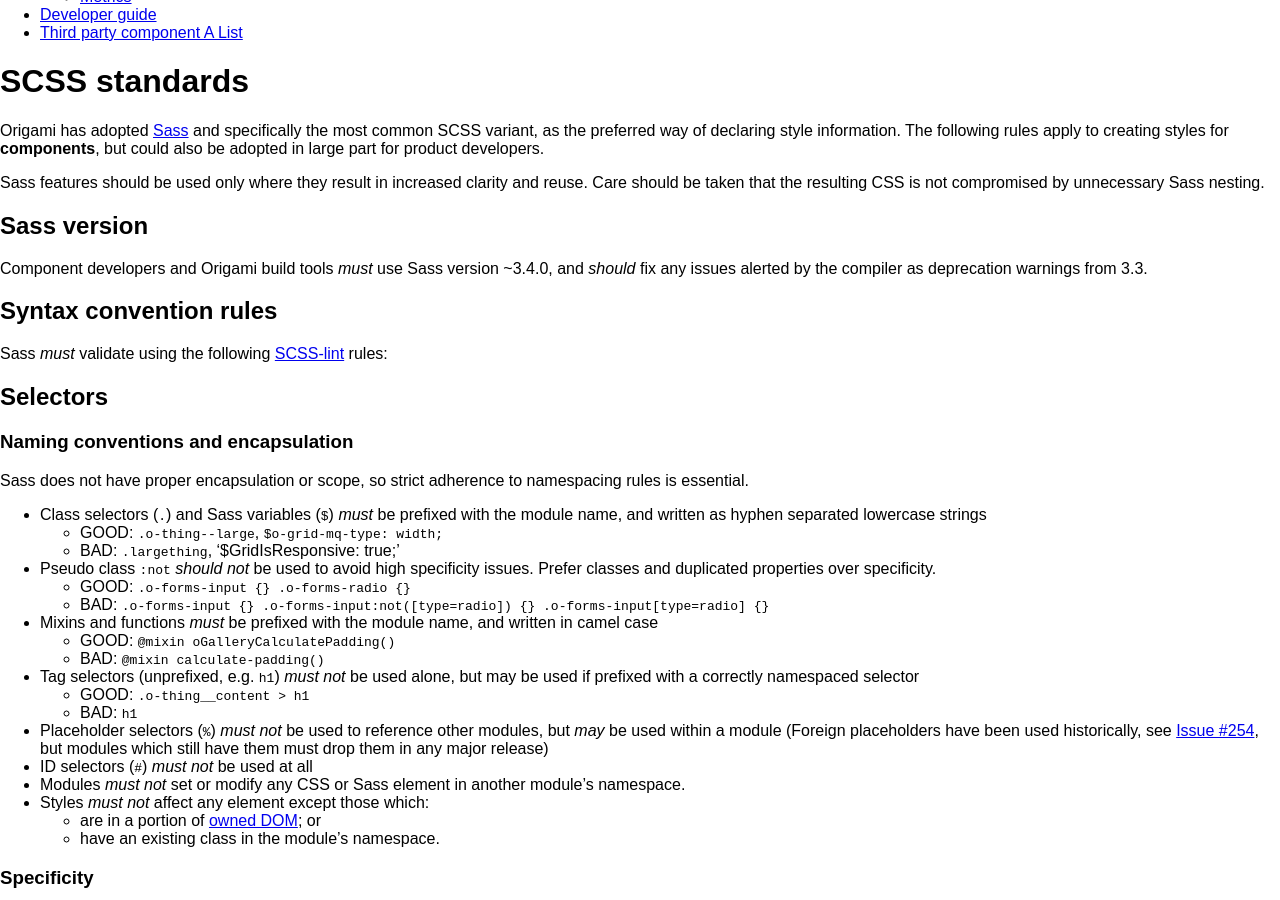
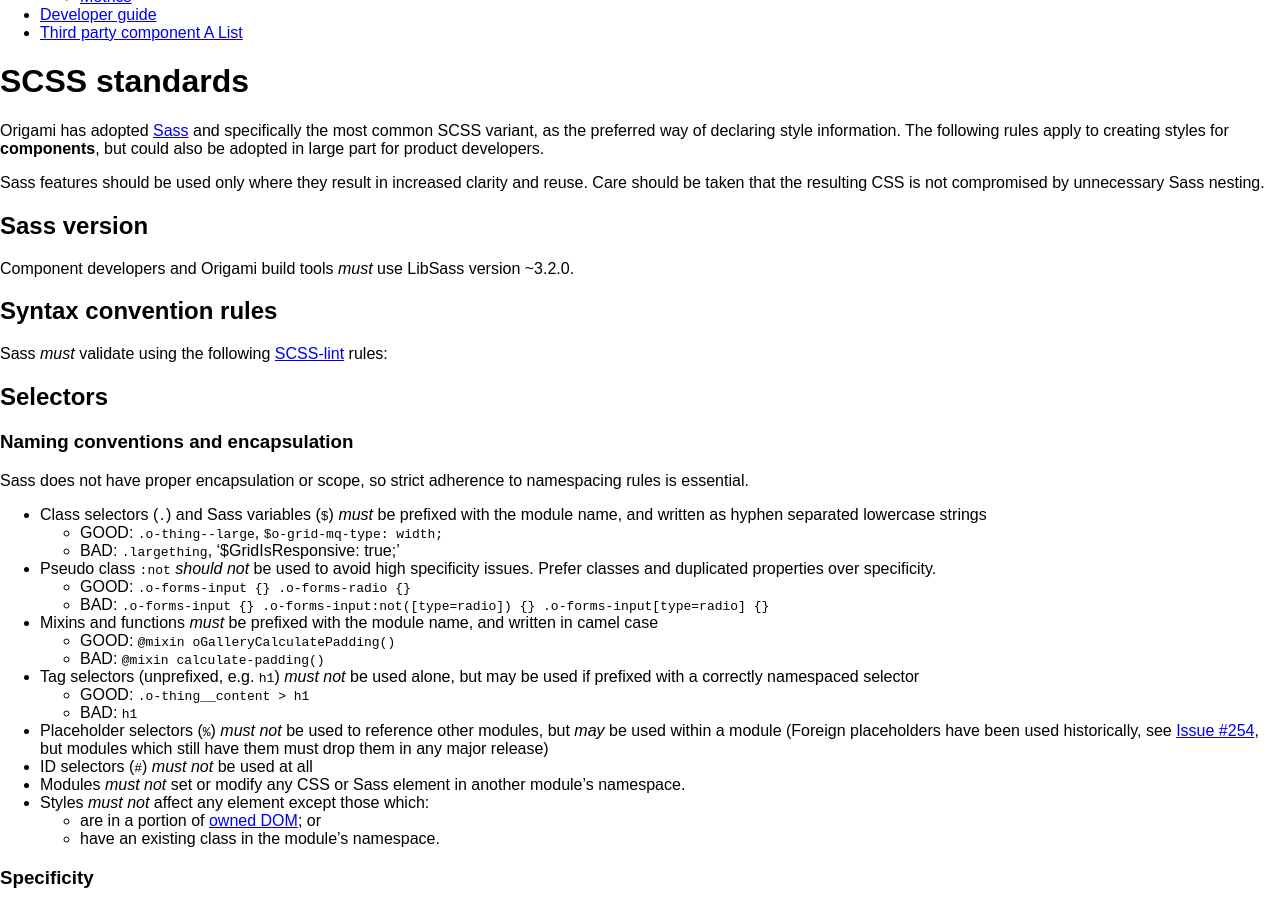
Before and after one commit to Financial-Times/ft-origami, a Jekyll site: the page built from docs/syntax/scss.md, in a window 1280 px wide and 900 px high, scrolled down 402 px. Built offline with Jekyll 4.4.1, drawn with Linux system fonts in a browser that asks for light colours; nearby versions of some CDN libraries; comment, search, counter and statistics services are not loaded; a style sheet for code colours, icons or effects is not loaded.

Commit message:
Update from ruby sass to libsass

```diff
--- a/docs/syntax/scss.md
+++ b/docs/syntax/scss.md
@@ -13,7 +13,7 @@ Sass features should be used only where they result in increased clarity and reu
 
 ##Sass version
 
-Component developers and Origami build tools *must* use Sass version ~3.4.0, and *should* fix any issues alerted by the compiler as deprecation warnings from 3.3.
+Component developers and Origami build tools *must* use LibSass version ~3.2.0.
 
 ##Syntax convention rules
 
```
Also changed, not shown: docs/developer-guide/general-best-practices.md (+1 -1 lines).
